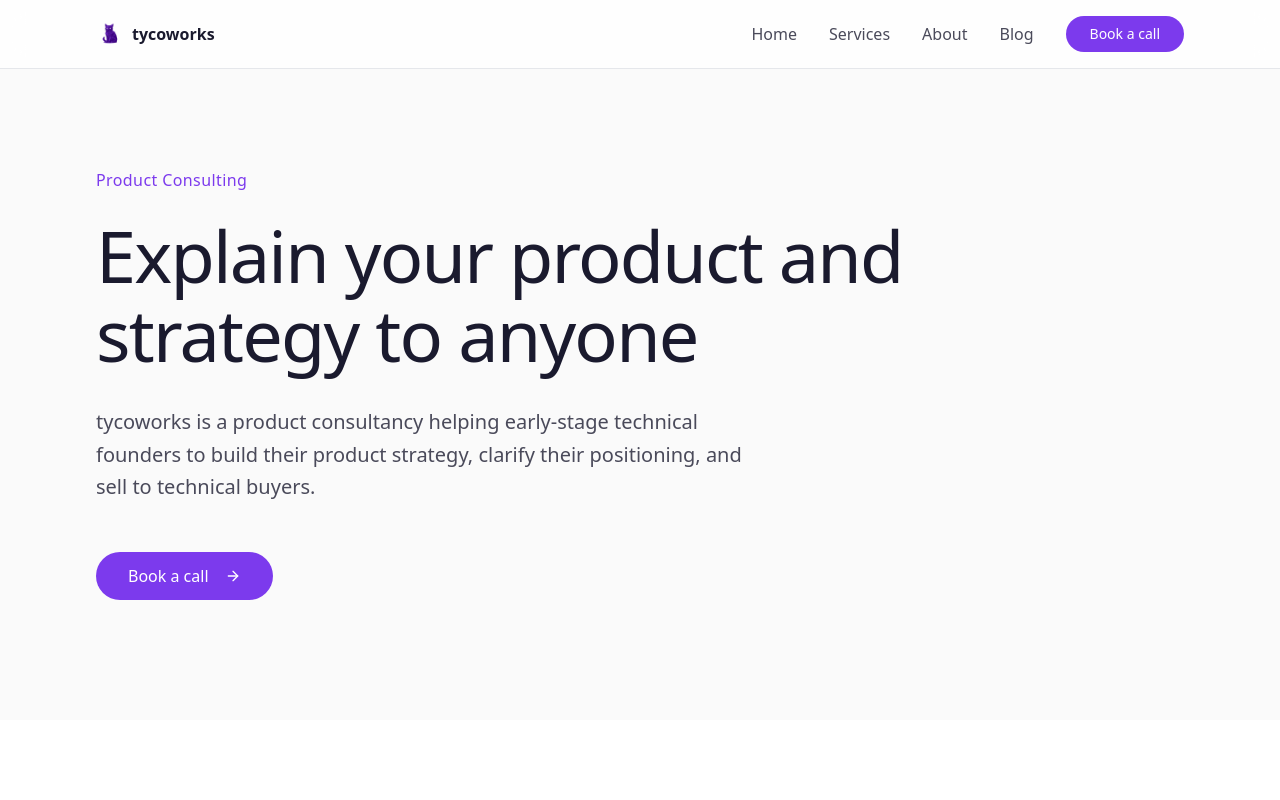
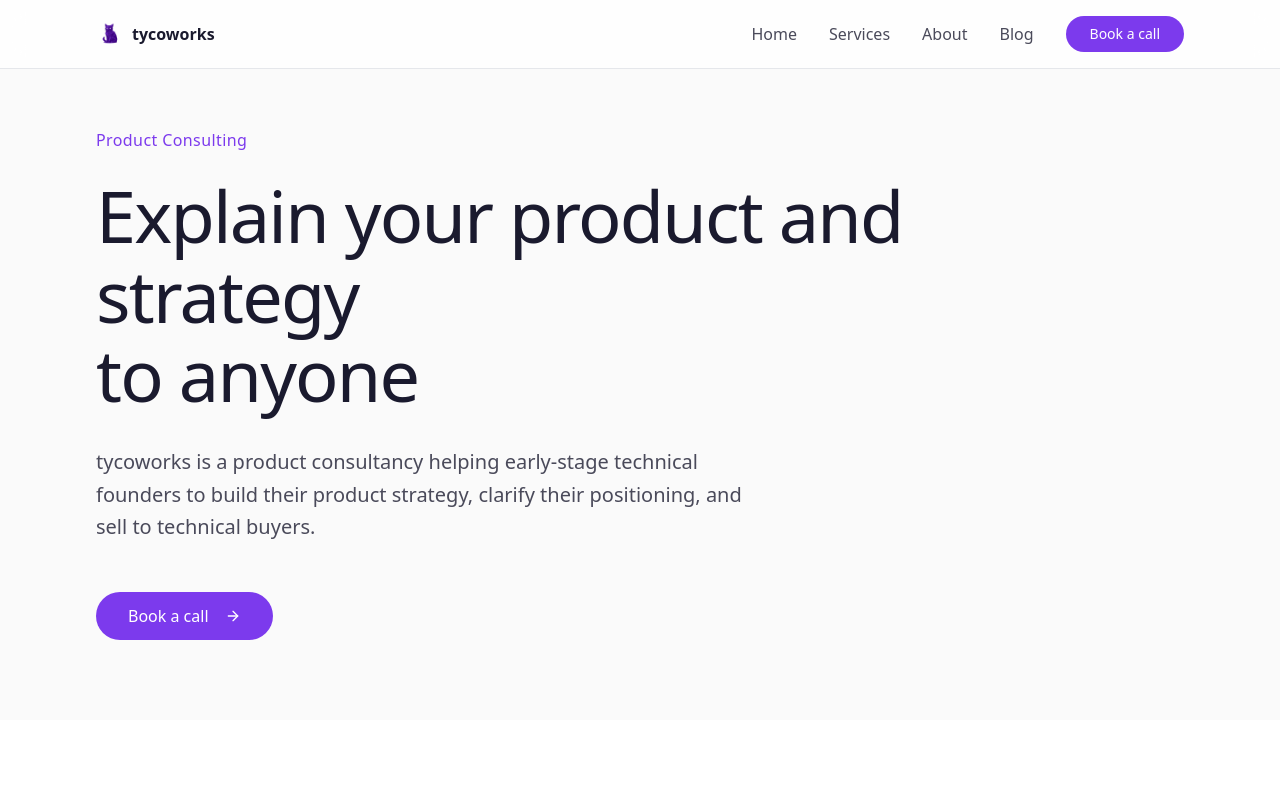
Before and after one commit to tycoworks/website, a Next.js app: page / in a window 1280 px wide. Shown: the top 800 px of the page. Built offline with nearby package versions, Linux system fonts and the light colour scheme.

Commit message:
Adjust hero headline emphasis: bold 'to anyone' only
🤖 Generated with [Claude Code](https://claude.com/claude-code)

Co-Authored-By: Claude Opus 4.5 <noreply@anthropic.com>

```diff
--- a/src/app/page.tsx
+++ b/src/app/page.tsx
@@ -160,8 +160,8 @@ export default function Home() {
             className="text-4xl md:text-5xl lg:text-6xl xl:text-7xl font-light text-[#1a1a2e] leading-[1.1] tracking-tight mb-8"
             variants={fadeUp}
           >
-            Explain your product and<br />
-            <span className="font-medium">strategy to anyone</span>
+            Explain your product and strategy<br />
+            <span className="font-medium">to anyone</span>
           </motion.h1>
 
           <motion.p
```
